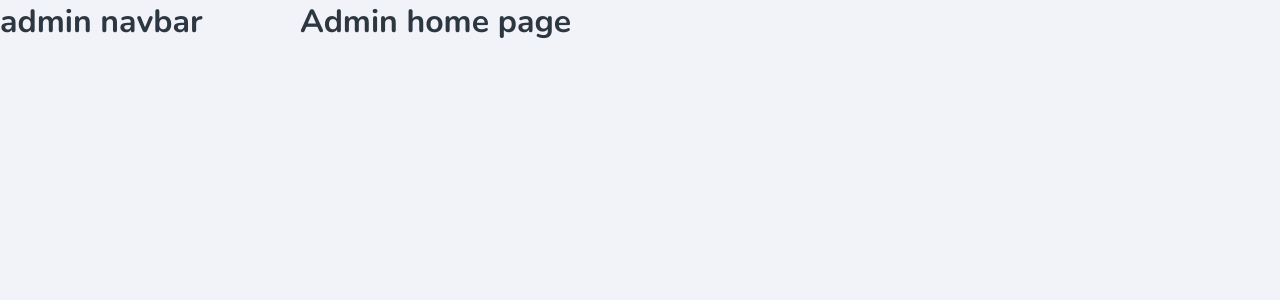
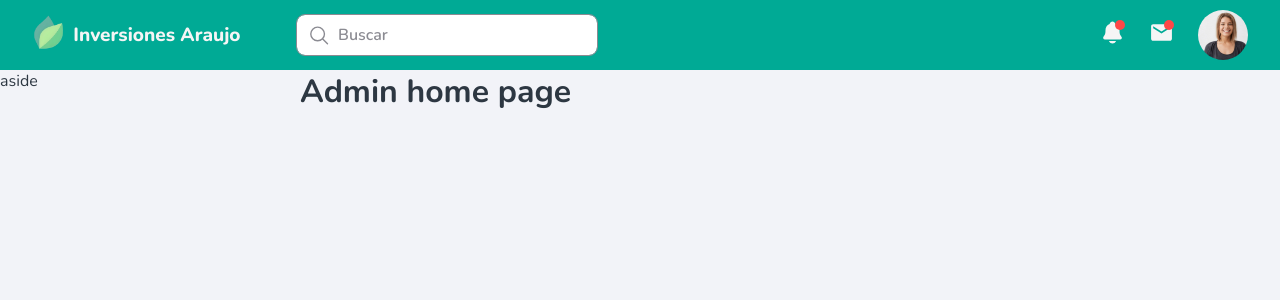
Before and after one commit to emachipana/inversiones-araujo-app, a React (Create React App) app: page /admin in a window 1280 px wide. Shown: the top 300 px of the page. Built offline with nearby package versions, Linux system fonts and the light colour scheme; no server answers.

Commit message:
ADD: parcial admin navbar

```diff
--- a/src/AdminApp.js
+++ b/src/AdminApp.js
@@ -1,6 +1,7 @@
 import { Route, Routes, useLocation } from "react-router-dom";
 import { Container } from "./styles";
 import Login from "./pages/Admin/Login";
+import AdminNavbar from "./components/AdminNavbar";
 
 function AdminApp() {
   const { pathname } = useLocation();
@@ -10,7 +11,10 @@ function AdminApp() {
       {
         !pathname.includes("login")
         &&
-        <h1>admin navbar</h1>
+        <>
+          <aside>aside</aside>
+          <AdminNavbar />
+        </>
       }
       <Routes>
         <Route path="login" element={<Login />} />
--- /dev/null
+++ b/src/components/AdminNavbar/index.js
@@ -0,0 +1,62 @@
+import { IoNotifications } from "react-icons/io5";
+import { MdEmail } from "react-icons/md";
+import { useNavigate } from "react-router-dom";
+import { COLORS, FlexRow, Text } from "../../styles";
+import Search from "../Search";
+import { Container, Logo, Notification, Point, Profile } from "./styles";
+
+function AdminNavbar() {
+  const navigate = useNavigate();
+
+  return (
+    <Container>
+      <FlexRow
+        gap={3.5}
+      >
+        <FlexRow
+          onClick={() => navigate("/admin")}
+          style={{cursor: "pointer"}}
+        >
+          <Logo
+            alt="logo"
+            src="/img/h.png"
+          />
+          <Text
+            color={COLORS.white}
+            weight={800}
+            size={19}
+          >
+            Inversiones Araujo
+          </Text>
+        </FlexRow>
+        <Search
+          className="handler"
+          placeholder="Buscar"
+          backgroundColor="white"
+        />
+      </FlexRow>
+      <FlexRow gap={1.5}>
+        <Notification>
+          <IoNotifications
+            size={25}
+            color={COLORS.white}
+          />
+          <Point />
+        </Notification>
+        <Notification>
+          <MdEmail
+            size={25}
+            color={COLORS.white}
+          />
+          <Point />
+        </Notification>
+        <Profile
+          alt="user-profile"
+          src="/img/person.jpg"
+        />
+      </FlexRow>
+    </Container>
+  );
+}
+
+export default AdminNavbar;
--- /dev/null
+++ b/src/components/AdminNavbar/styles.js
@@ -0,0 +1,52 @@
+import styled from "@emotion/styled/macro";
+import { COLORS } from "../../styles";
+
+export const Container = styled.div`
+  width: 100%;
+  height: 100%;
+  background-color: ${COLORS.persian};
+  display: flex;
+  align-items: center;
+  justify-content: space-between;
+  padding: 0.5rem 2rem;
+  grid-area: navbar;
+
+  .handler {
+    @media screen and (max-width: 790px) {
+      display: none;
+    }
+  }
+
+  @media screen and (max-width: 475px) {
+    padding: 0.5rem;
+  }
+`;
+
+export const Logo = styled.img`
+  height: 35px;
+  object-fit: cover;
+  margin-top: -5px;
+`;
+
+export const Point = styled.div`
+  width: 10px;
+  height: 10px;
+  background-color: ${COLORS.red};
+  border-radius: 50%;
+  position: absolute;
+  top: 0;
+  right: 0;
+`;
+
+export const Notification = styled.div`
+  position: relative;
+  cursor: pointer;
+`;
+
+export const Profile = styled.img`
+  width: 50px;
+  height: 50px;
+  border-radius: 50%;
+  object-fit: cover;
+  cursor: pointer;
+`;
```
Also changed, not shown: public/img/person.jpg (added).
